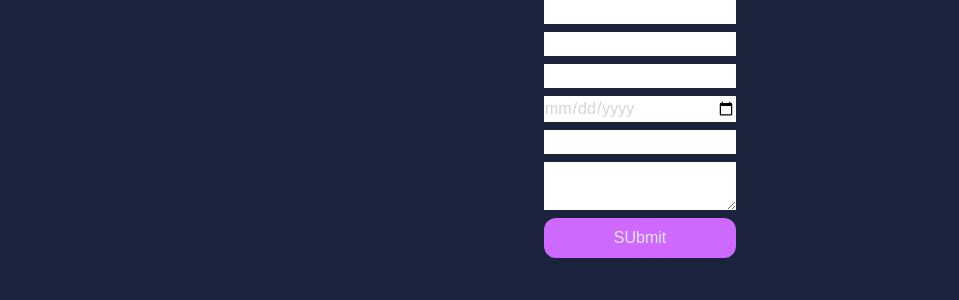
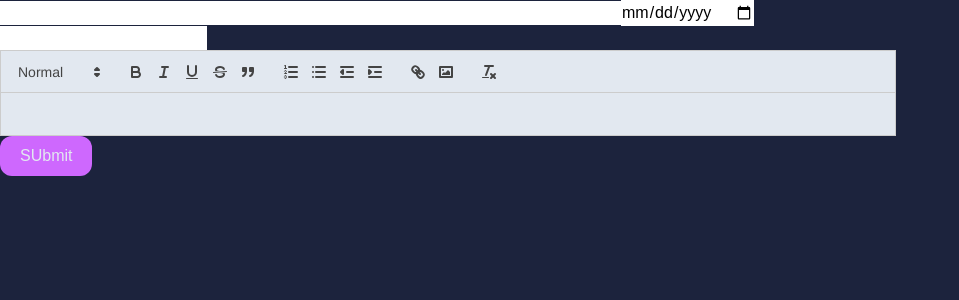
Before and after one commit to illusionist52/Vesit-expo, a React (Vite) app in the folder client/: page /createpost in a window 1280 px wide. Shown: the top 300 px of the page, without its empty margins (0-959 px from the left). Built offline with nearby package versions, Linux system fonts and the light colour scheme; a web font is replaced by a local one.

Commit message:
exp form error

```diff
--- a/client/package.json
+++ b/client/package.json
@@ -19,6 +19,7 @@
     "react-hot-toast": "^2.4.1",
     "react-icons": "^4.12.0",
     "react-intersection-observer": "^9.5.3",
+    "react-quill": "^2.0.0",
     "react-redux": "^8.1.3",
     "react-router-dom": "^6.18.0",
     "redux": "^4.2.1",
--- a/client/src/pages/ExperienceForm.jsx
+++ b/client/src/pages/ExperienceForm.jsx
@@ -1,27 +1,50 @@
-import React from 'react'
+import React, { useState } from 'react'
 import { useForm } from 'react-hook-form'
 import Button from '../Components/Button';
 import { createPosts } from '../services/apiPost';
 import { useSelector } from 'react-redux';
 import { selectUser } from '../Slices/userSlice';
+import ReactQuill from "react-quill"
+import "react-quill/dist/quill.snow.css"
+
+const modules = {
+  toolbar: [
+    [{ 'header': [1, 2, false] }],
+    ['bold', 'italic', 'underline','strike', 'blockquote'],
+    [{'list': 'ordered'}, {'list': 'bullet'}, {'indent': '-1'}, {'indent': '+1'}],
+    ['link', 'image'],
+    ['clean']
+  ],
+}
+
+const formats = [
+  'header',
+  'bold', 'italic', 'underline', 'strike', 'blockquote',
+  'list', 'bullet', 'indent',
+  'link', 'image'
+]
 
 function ExperienceForm() {
+  const [value, setValue] = useState();
   const { register , handleSubmit } = useForm();
   const user = useSelector(selectUser)
   function onSubmit(data){
+    data = {...data, mainContent:value}
     console.log(data)
     createPosts(data, user.token)
   }
 
   return (
-    <div>
-      <form onSubmit={handleSubmit(onSubmit)} className='flex flex-col w-48 gap-2 mx-auto'>
+    <div className='bg-inherit text-black'>
+      <form onSubmit={handleSubmit(onSubmit)} className='max-w-4xl '>
         <input type='text' {...register("title")}/>
         <input type='text'{...register("summary")}/>
         <input type='text'{...register("domain")}/>
         <input type='date' {...register("date")} />
         <input type='float'{...register("cgpa")}/>
-        <textarea type= "text" {...register("mainContent")}/>
+        <div className=' bg-slate-200 text-black'>
+        <ReactQuill modules={modules} formats={formats} value={value} onChange={(newValue)=>setValue(newValue)}/>
+        </div>
 
         <Button type="submit">SUbmit</Button>
       </form>
```
Also changed, not shown: 2 other files (tests, documents, lock files or other folders).
